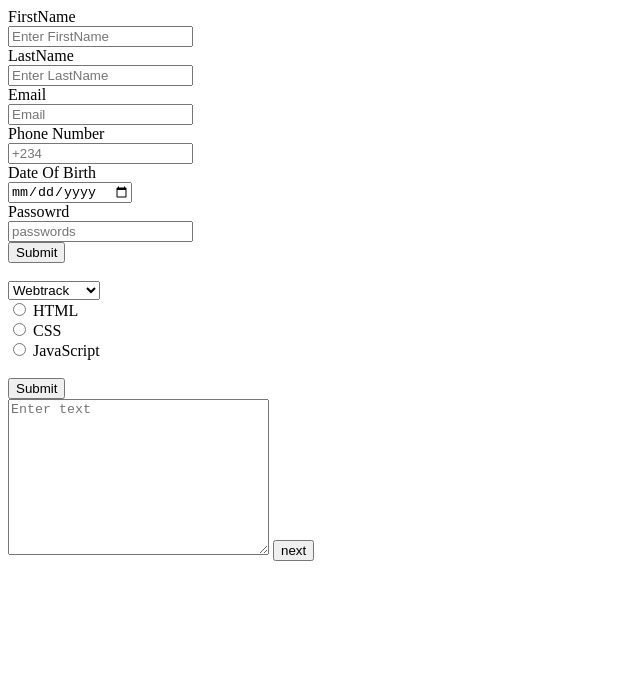
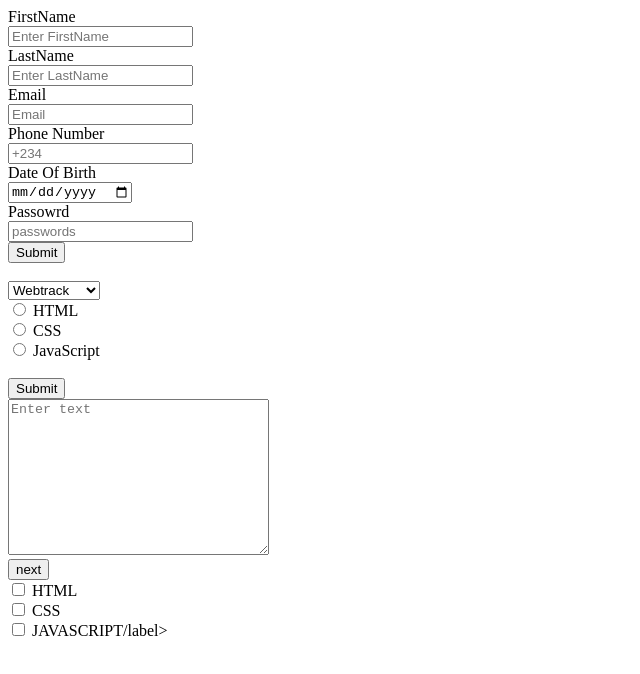
Before and after one commit to Clintoncode/forms, a plain HTML site: page index.html in a window 1280 px wide. Shown: the whole page, without its empty margins (0-640 px from the left). Drawn offline with Linux system fonts and the light colour scheme.

Commit message:
checkbox added

```diff
--- a/index.html
+++ b/index.html
@@ -35,19 +35,28 @@
         <option value="GameTrack">GameTrack</option>
        </select>
 <br>
-<input type="radio" id="html"value="HTML">
+<input type="radio" value="HTML">
   <label for="html">HTML</label><br>
 
-  <input type="radio" id="css" value="CSS">
+  <input type="radio"value="CSS">
   <label for="css">CSS</label><br>
 
-  <input type="radio" id="javascript" value="JavaScript">
+  <input type="radio"value="JavaScript">
   <label for="javascript">JavaScript</label><br><br>
 
   <input type="submit" value="Submit"><br>
 
-  <textarea cols="30" rows="10" placeholder="Enter text"></textarea>
+  <textarea cols="30" rows="10" placeholder="Enter text"></textarea><br>
   <button  type="submit">next</button><br>
+
+   <input type="checkbox">
+   <label for="css">HTML</label><br>
+
+   <input type="checkbox">
+   <label for="css">CSS</label><br>
+
+   <input type="checkbox">
+   <label for="css">JAVASCRIPT/label><br>
 </form>
 
 </body>
```
